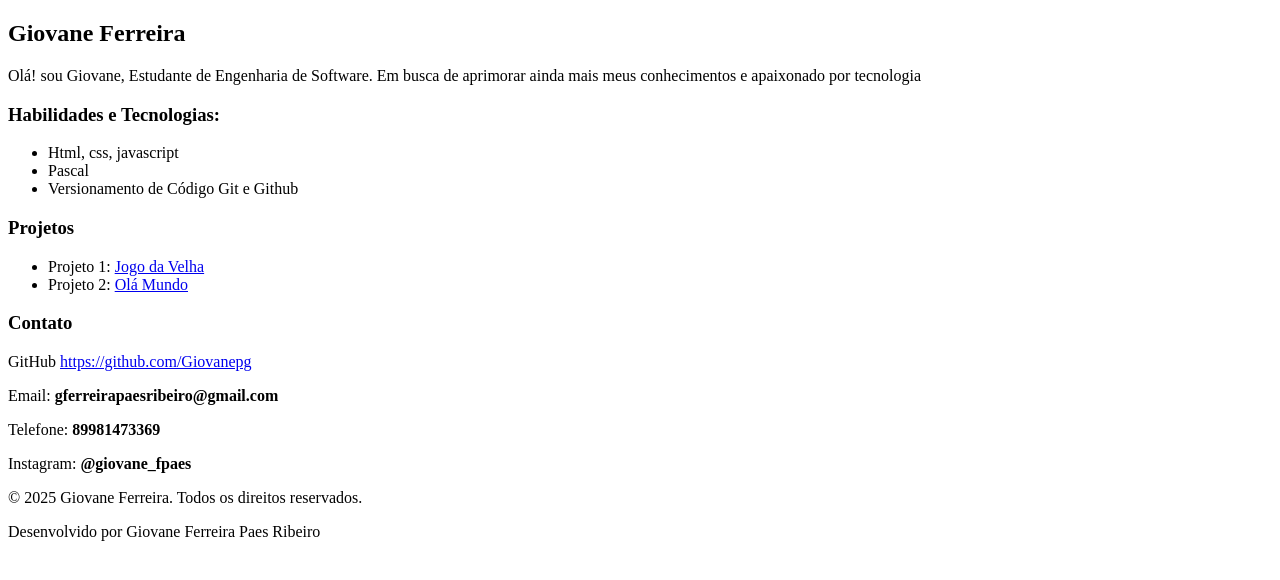
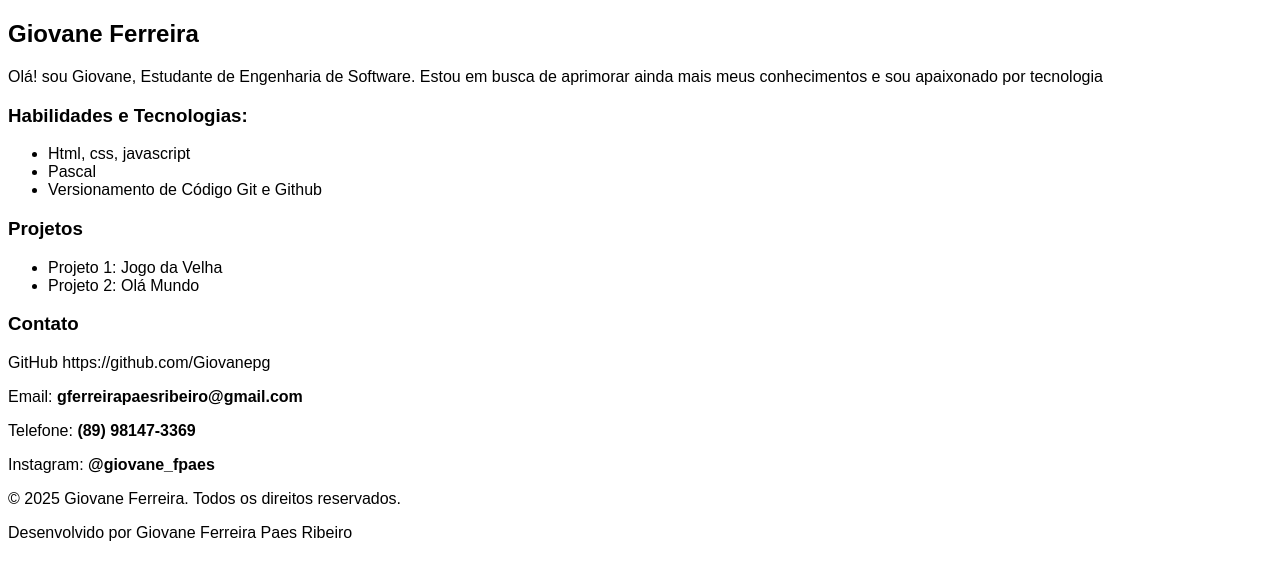
Before and after one commit to Giovanepg/Meu-Site, a plain HTML site: page index.html in a window 1280 px wide. Drawn offline with Linux system fonts and the light colour scheme.

Commit message:
Site Finalizado

```diff
--- a/index.html
+++ b/index.html
@@ -4,12 +4,13 @@
     <meta charset="UTF-8">
     <meta name="viewport" content="width=device-width, initial-scale=1.0">
     <title>Portifolio - Giovane Dev</title>
+    <link rel="stylesheet" href="style.css">
 </head>
 <body>
     <section>
         <h1>Giovane Ferreira</h1>
-        <p>Olá! sou Giovane, Estudante de Engenharia de Software. Em busca de
-         aprimorar ainda mais meus conhecimentos e apaixonado por tecnologia </p>
+        <p>Olá! sou Giovane, Estudante de Engenharia de Software. Estou em busca de
+         aprimorar ainda mais meus conhecimentos e sou apaixonado por tecnologia </p>
     </section>
 
     <section>
@@ -33,7 +34,7 @@
         <h3>Contato</h3>
         <p>GitHub  <a href="github.com/Giovanepg" target="_blank">https://github.com/Giovanepg</a></p>
         <p>Email: <b>gferreirapaesribeiro@gmail.com</b></p>
-        <p>Telefone: <b>89981473369</b></p>
+        <p>Telefone: <b> (89) 98147-3369 </b></p>
         <p>Instagram: <b>@giovane_fpaes</b></p>
       </section>
 
--- /dev/null
+++ b/style.css
@@ -0,0 +1,12 @@
+body {
+    font-family: Arial, Helvetica, sans-serif;
+}
+
+a {
+    text-decoration: none;
+    color: black;
+}
+
+a:hover {
+    color: blue;
+}
```
